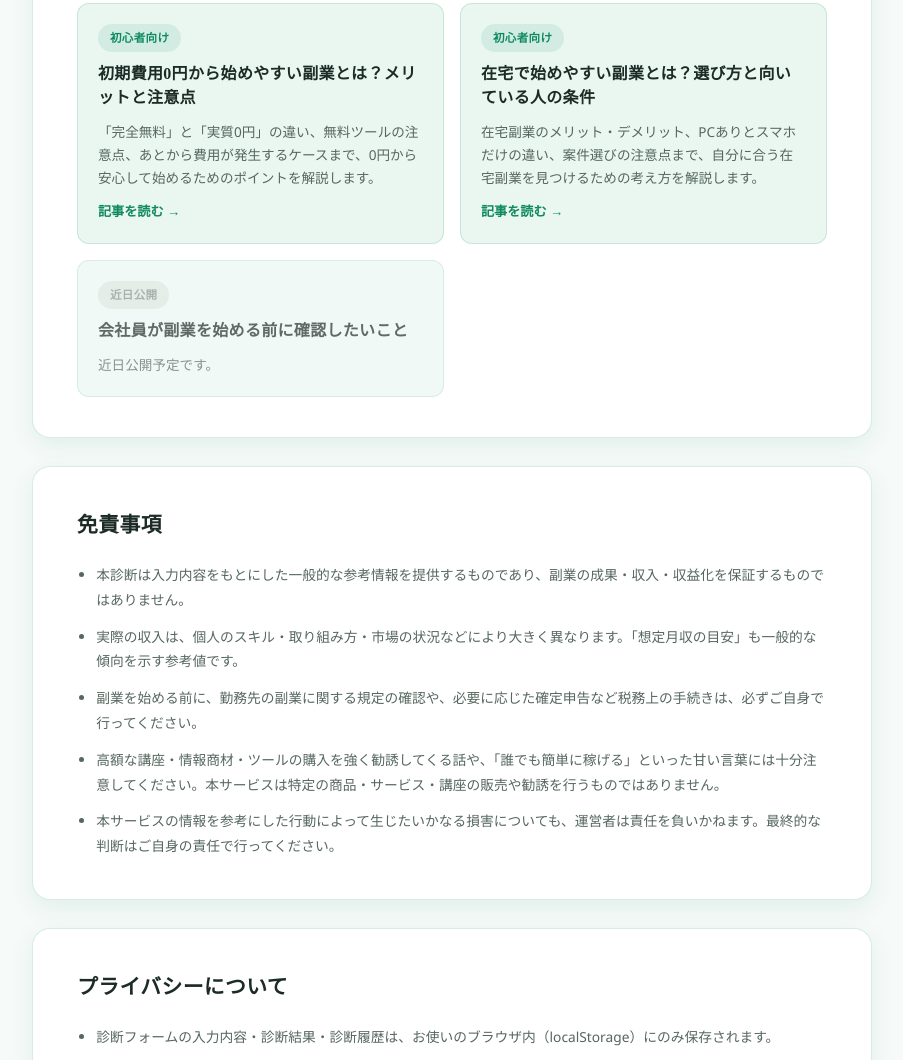
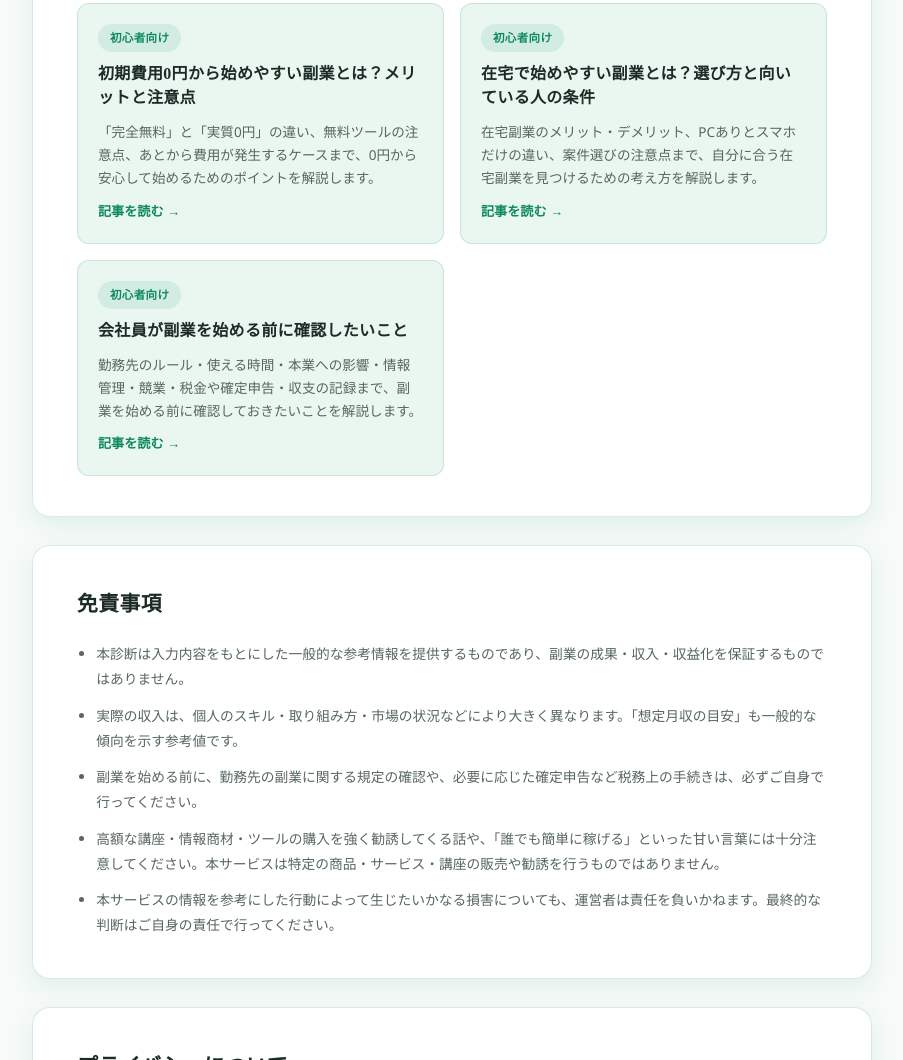
Before and after one commit to jin-builds/fukumichi-shindan, a plain HTML site: page index.html in a window 1280 px wide. Shown: the part 4312-5372 px from the top of the page, without its empty margins (188-1091 px from the left). Drawn offline with Linux system fonts and the light colour scheme.

Commit message:
Add fifth SEO article link

```diff
--- a/index.html
+++ b/index.html
@@ -377,11 +377,12 @@
         <span class="article-card-cta">記事を読む <span aria-hidden="true">→</span></span>
       </a>
 
-      <div class="article-card is-coming-soon" aria-disabled="true">
-        <span class="article-card-tag tag-soon">近日公開</span>
+      <a href="articles/things-to-check-before-starting-side-job.html" class="article-card">
+        <span class="article-card-tag">初心者向け</span>
         <h3 class="article-card-title">会社員が副業を始める前に確認したいこと</h3>
-        <p class="article-card-desc">近日公開予定です。</p>
-      </div>
+        <p class="article-card-desc">勤務先のルール・使える時間・本業への影響・情報管理・競業・税金や確定申告・収支の記録まで、副業を始める前に確認しておきたいことを解説します。</p>
+        <span class="article-card-cta">記事を読む <span aria-hidden="true">→</span></span>
+      </a>
 
     </div>
   </section>
```
